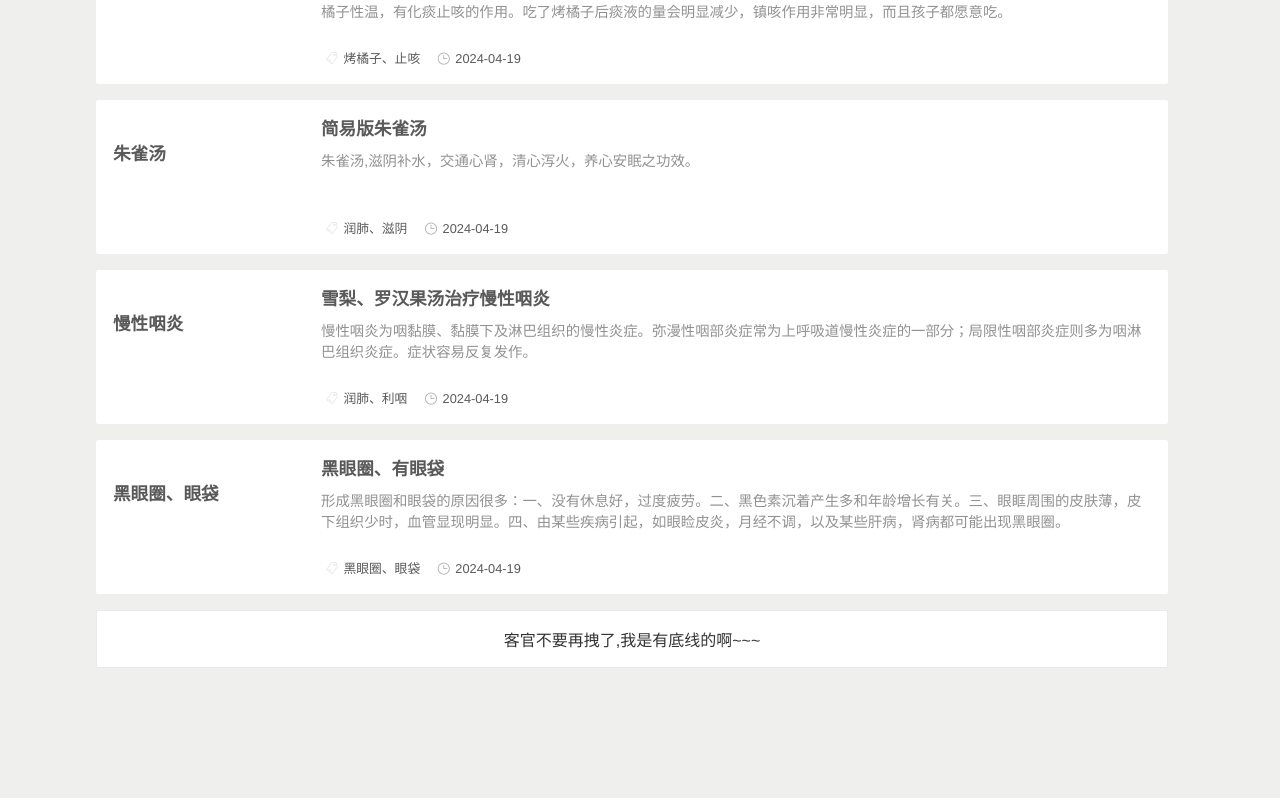
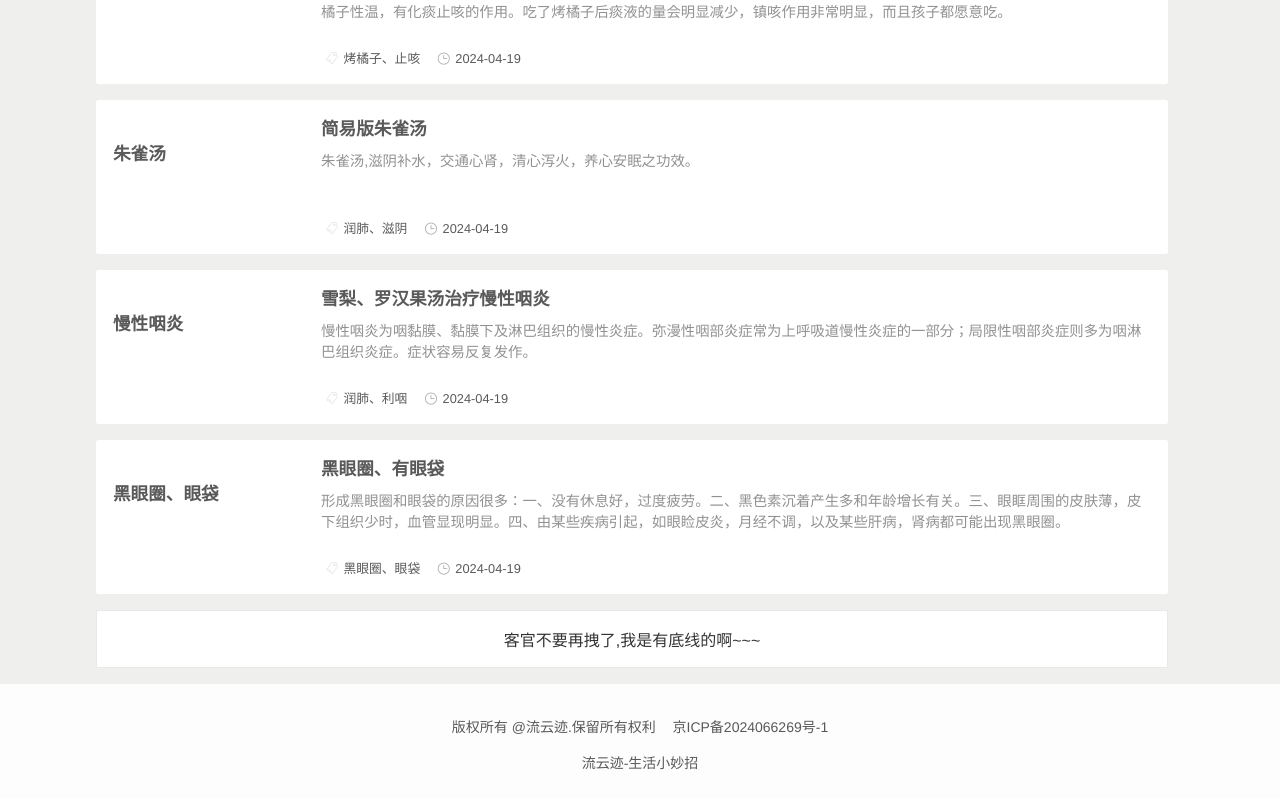
Before and after one commit to wawadeqshn/commerce-liuyunji, a Vue app: page / in a window 1280 px wide. Shown: the part 2696-3494 px from the top of the page. Before the commit the page ends 3364 px from the top, so only its background shows below. Built offline with nearby package versions, Linux system fonts and the light colour scheme; what vue-particles would draw is missing.

Commit message:
打开备案号

```diff
--- a/src/App.vue
+++ b/src/App.vue
@@ -2,7 +2,7 @@
     <div class="my-scrollbar">
         <TopBar></TopBar>
         <router-view></router-view>
-        <!-- <Footer></Footer> -->
+        <Footer></Footer>
         <Tips></Tips>
         <Loading></Loading>
         <AirPlane></AirPlane>
@@ -11,7 +11,7 @@
 </template>
 <script>
   import TopBar from './components/RecipeCompnent/TopBar'
-  //import Footer from './components/RecipeCompnent/Footer'
+  import Footer from './components/RecipeCompnent/Footer'
   import Tips from './components/RecipeCompnent/Tips'
   import Loading from './components/RecipeCompnent/Loading'
   import AirPlane from './components/RecipeCompnent/Airplane'
@@ -21,7 +21,7 @@
     name: 'app',
     components: {
       TopBar: TopBar,
-      //Footer:Footer,
+      Footer:Footer,
       Tips: Tips,
       Loading:Loading,
       AirPlane:AirPlane,
--- a/src/components/RecipeCompnent/Footer.vue
+++ b/src/components/RecipeCompnent/Footer.vue
@@ -1,6 +1,6 @@
 <template>
     <footer class="Footer" v-show="footerShow">
-        <div>版权所有  <span class="RecordNo"></span></div>
+        <div>版权所有  @流云迹.保留所有权利  <span class="RecordNo">京ICP备2024066269号-1</span></div>
         <div>流云迹-生活小妙招</div>
     </footer>
 </template>
```
